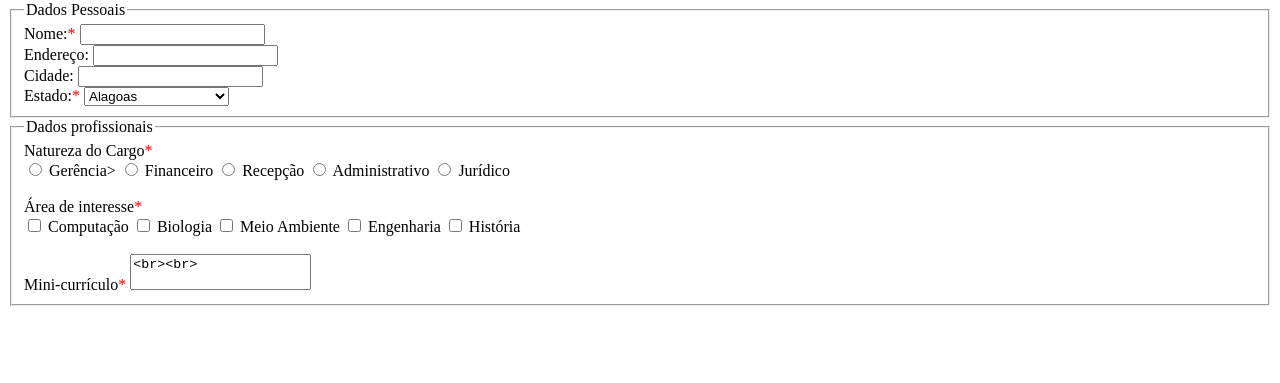
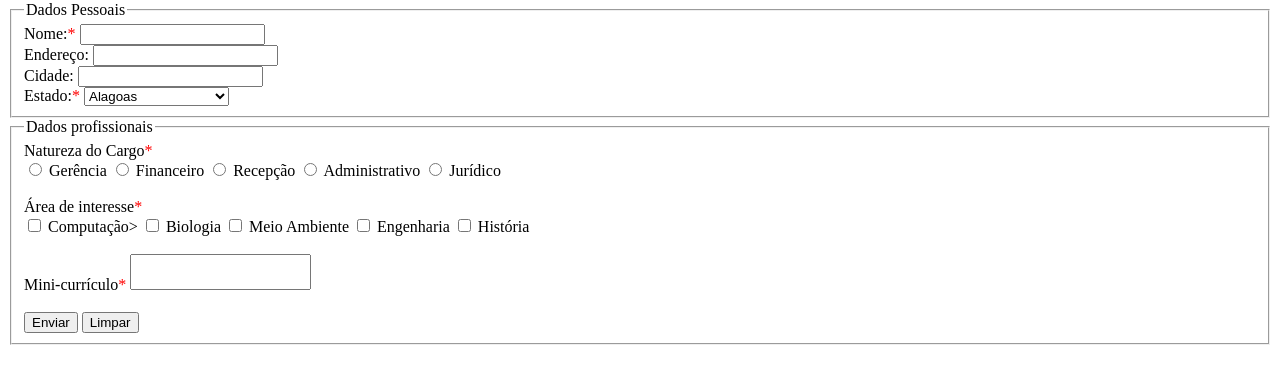
Before and after one commit to emiliaquerino/Formul-rio, a plain HTML site: page index.html in a window 1280 px wide. Shown: the part 79-462 px from the top of the page. Drawn offline with Linux system fonts and the light colour scheme.

Commit message:
Cria os botões de enviar e limpar

```diff
--- a/index.html
+++ b/index.html
@@ -18,16 +18,16 @@
   <h1>Formulário</h1>
 
   <form>
-    <fieldset> <!--remover class requered -->
+    <fieldset>
       <legend>Dados Pessoais</legend>
-      <label for="nome">Nome:<class="required"></label><span style="color: red">*</span>
+      <label for="nome">Nome:</label><span style="color: red">*</span>
       <input type="text" id="nome" name="nome" required></br>
       <label for="endereço">Endereço:</label>
-      <input type="text" id="endereço" name="endereço" required></br>
+      <input type="text" id="endereço" name="endereço"></br>
       <label for="cidade">Cidade:</label>
-      <input type="text" id="cidade" name="cidade" required></br>
-      <label for="estado">Estado:<class="required"></span></label><span style="color: red">*</span>
-      <select id="estado" name="estado" required></br>
+      <input type="text" id="cidade" name="cidade"></br>
+      <label for="estado">Estado:</span></label><span style="color: red">*</span>
+      <select id="estado" name="estado" required>
         <option value="alagoas">Alagoas</option>
         <option value="bahia">Bahia</option>
         <option value="ceara">Ceará</option>
@@ -40,10 +40,10 @@
         </select>
     </fieldset>
     <fieldset>
-      <legend>Dados profissionais</legend> <!--OBRIGATORIO-->
+      <legend>Dados profissionais</legend>
       Natureza do Cargo<span style="color: red">*</span></br>
       <input type="radio" id="gerencia" name="Natureza_cargo" value="Gerência" required>
-      <label for="gerencia">Gerência></label>
+      <label for="gerencia">Gerência</label>
       <input type="radio" id="financeiro" name="Natureza_cargo" value="Financeiro" required>
       <label for="financeiro">Financeiro</label>
       <input type="radio" id="recepção" name="Natureza_cargo" value="Recepção"required>
@@ -55,27 +55,31 @@
 
 
       Área de interesse<span style="color: red">*</span></br>
-      <input type="checkbox" id="computaçao" name="area_interesse" value="Computação">
-      <label for="computacao">Computação<class="required"></label>
-      <input type="checkbox" id="biologia" name="area_interesse" value="Biologia">
-      <label for="biologia">Biologia<class="required"></label>
-      <input type="checkbox" id="meio ambiente" name="area_interesse" value="Meio Ambiente">
-      <label for="meio ambiente">Meio Ambiente<class="required"></label>
-      <input type="checkbox" id="engenharia" name="area_interesse" value="Engenharia">
-      <label for="engenharia">Engenharia<class="required"></label>
-      <input type="checkbox" id="historia" name="area_interesse" value="História">
-      <label for="historia">História<class="required"></label></br></br>
+      <input type="checkbox" id="computaçao" name="area_interesse" value="Computação" required>
+      <label for="computacao">Computação></label>
+      <input type="checkbox" id="biologia" name="area_interesse" value="Biologia" required>
+      <label for="biologia">Biologia</label>
+      <input type="checkbox" id="meio ambiente" name="area_interesse" value="Meio Ambiente" required>
+      <label for="meio ambiente">Meio Ambiente</label>
+      <input type="checkbox" id="engenharia" name="area_interesse" value="Engenharia" required>
+      <label for="engenharia">Engenharia</label>
+      <input type="checkbox" id="historia" name="area_interesse" value="História" required>
+      <label for="historia">História</label></br></br>
 
 
       <label for="minicurriculo">Mini-currículo</label><span style="color: red">*</span>
-      <textarea id="minicurriculo" name="minicurriculo" minlegnth="10" maxlength="300" required><br><br>
+      <textarea id="minicurriculo" name="minicurriculo" minlength="10" maxlength="300" required></textarea>
+      </br></br>
 
+      <input type="submit" value="Enviar">
+      <input type="reset" value="Limpar">
 
     </fieldset>
 
-    <button></button>
-    <button></button>
+
+
+
+
   </form>
-
 </body>
 </html>
```
